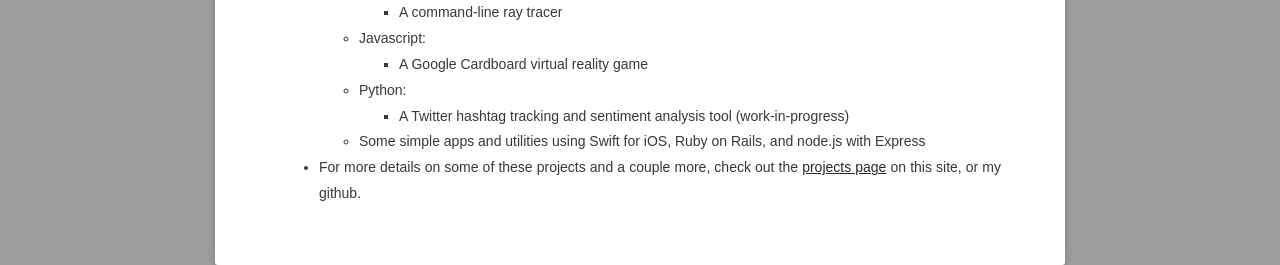
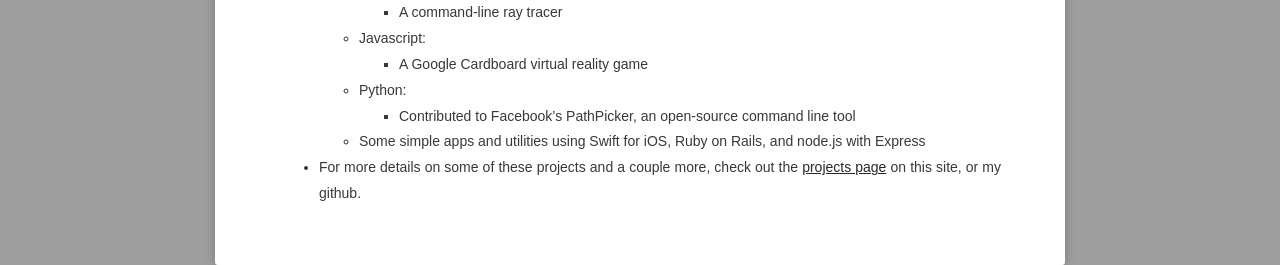
Before and after one commit to rjdean123/rjdean123.github.io, a Jekyll site: the page built from about/index.md, in a window 1280 px wide. Shown: the part 1161-1426 px from the top of the page. Built offline with Jekyll 4.4.1, drawn with Linux system fonts in a browser that asks for light colours; some web fonts are replaced.

Commit message:
Update index.md

```diff
--- a/about/index.md
+++ b/about/index.md
@@ -35,6 +35,6 @@ Shoot me an email for a formal resume.</center>
 	* Javascript:
 		* A Google Cardboard virtual reality game
 	* Python:
-		* A Twitter hashtag tracking and sentiment analysis tool (work-in-progress)
+		* Contributed to Facebook's PathPicker, an open-source command line tool
 	* Some simple apps and utilities using Swift for iOS, Ruby on Rails, and node.js with Express
 * For more details on some of these projects and a couple more, check out the <a href="../projects/">projects page</a> on this site, or my github.
```
